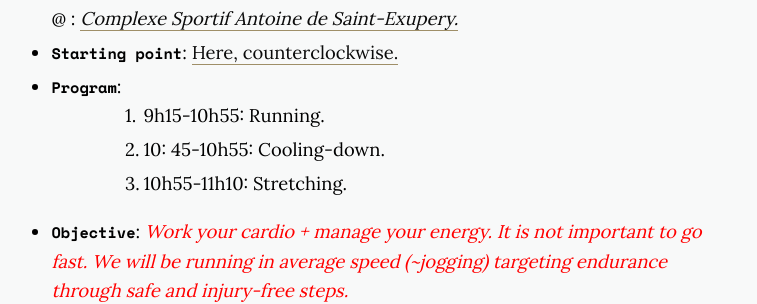
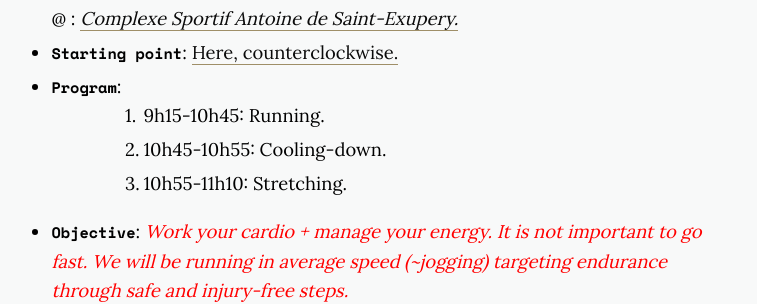
Before and after one commit to doctorants-actifs/doctorants-actifs.github.io, a Jekyll site: the page built from _posts/2018-02-10-runSaintExe-en.markdown, in a window 1280 px wide and 900 px high, scrolled down 1439 px. Shown: the part 157-461 px from the top of the window, without its empty margins (255-1012 px from the left). Built offline with Jekyll 4.4.1, drawn with Linux system fonts in a browser that asks for light colours; nearby versions of some CDN libraries.

Commit message:
Update time.

```diff
--- a/_posts/2018-02-10-runSaintExe-en.markdown
+++ b/_posts/2018-02-10-runSaintExe-en.markdown
@@ -37,8 +37,8 @@ You will not be alone, you will find many people at the stadium on Saturday morn
 
 <li> <h5 style = "display: inline;"> Program</h5>:
 <ol style = "padding-left: 4em;">
-<li> 9h15-10h55: Running. </li>
-<li> 10: 45-10h55: Cooling-down. </li>
+<li> 9h15-10h45: Running. </li>
+<li> 10h45-10h55: Cooling-down. </li>
 <li> 10h55-11h10: Stretching. </li>
 </ol>
 </li>
--- a/_posts/2018-02-10-runSaintExe.markdown
+++ b/_posts/2018-02-10-runSaintExe.markdown
@@ -36,8 +36,8 @@ Vous ne serez pas les seuls, vous allez trouver beaucoup de monde au stade le Sa
 
 <li><h5 style="display: inline;">Programme </h5>:
 <ol style="padding-left: 4em;">
-<li>9h15-10h55 : Course.</li>
-<li>10h55-10h55 : Refroidissement.</li>
+<li>9h15-10h45 : Course.</li>
+<li>10h45-10h55 : Refroidissement.</li>
 <li>10h55-11h10 : Étirement.</li>
 </ol>
 </li>
```
